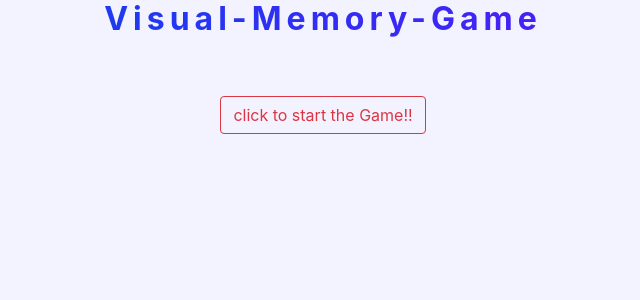
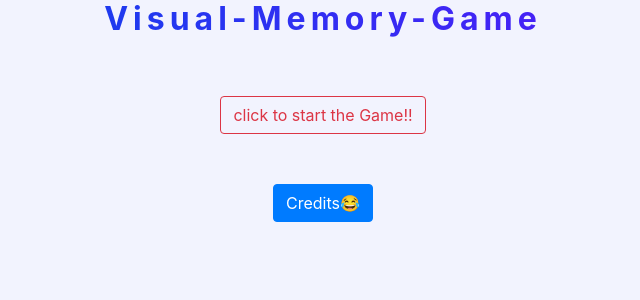
Before and after one commit to deepanshu-j/visual-memory-game, a React (Create React App) app: page / in a window 1280 px wide. Shown: the top 300 px of the page, without its empty margins (317-957 px from the left). Built offline with nearby package versions, Linux system fonts and the light colour scheme; no server answers.

Commit message:
added Footer compo with credits and played count

```diff
--- a/package.json
+++ b/package.json
@@ -6,7 +6,9 @@
     "@testing-library/jest-dom": "^5.11.9",
     "@testing-library/react": "^11.2.5",
     "@testing-library/user-event": "^12.7.1",
+    "axios": "^0.21.1",
     "bootstrap": "^4.6.0",
+    "cors": "^2.8.5",
     "react": "^17.0.1",
     "react-bootstrap": "^1.5.0",
     "react-dom": "^17.0.1",
--- /dev/null
+++ b/src/Footer.jsx
@@ -0,0 +1,29 @@
+import react,{useState} from 'react';
+// import './RollDice.css'
+import Button from 'react-bootstrap/Button';
+import Collapse from 'react-bootstrap/Collapse';
+
+function Footer(props) {
+    const [open, setOpen] = useState(false);
+
+    return (
+      <>
+        <Button
+          onClick={() => setOpen(!open)}
+          aria-controls="example-collapse-text"
+          aria-expanded={open}
+        >
+        Credits😂
+        </Button>
+        <Collapse in={open}>
+          <div id="example-collapse-text">
+          Made with ❤ by Deepanshu Johar😂😂
+          <br/>
+          {props.gotCount===true?<>Played {props.tellMeCount} times</>:'Loading...'}
+          </div>
+        </Collapse>
+      </>
+    );
+  }
+
+export default Footer;
--- a/src/Game.jsx
+++ b/src/Game.jsx
@@ -4,7 +4,8 @@ import Table from './Table';
 import Button from 'react-bootstrap/Button';
 import AppName from './AppName';
 import Lost from './Lost';
-
+import axios from 'axios';
+import Footer from './Footer';
 function range(start, end) {
     return Array(end - start + 1).fill().map((_, idx) => start + idx)
 }
@@ -45,7 +46,9 @@ var initialState={
     playersBoard : [],//rangeZero(0,8),
     isPlaying:false,
     wonThis:true,
-    gameLost:false
+    gameLost:false,
+    gotCount:false,
+    tellMeCount:12
 };
 class Game extends Component {
     constructor(props)
@@ -177,6 +180,37 @@ class Game extends Component {
 
     }
 
+//    componentDidMount(){
+//         // const url='https://www.google.com'
+//         // //const url='http://localhost:5000/api/count/';
+//         // //const url='https://peaceful-cove-72960.herokuapp.com/api/count/';
+//         // //const url='https://api.github.com/zen';
+//         // let res=await axios.get(url);
+
+// //         fetch('https://jsonplaceholder.typicode.com/todos/1')
+// //   .then(response => response.json())
+// //   .then(json => console.log(json))
+
+// //   fetch('https://peaceful-cove-72960.herokuapp.com/api/count')
+// //   .then(response => response.json())
+// //   .then(json => console.log('yo!! '+json))
+//         // setTimeout(()=>{console.log(typeof(res));
+//         //     console.log(res);},2000);
+//         // console.log(typeof(res));
+//         // console.log(res);
+
+//         fetch('https://peaceful-cove-72960.herokuapp.com/api/viewers')
+//   .then(response => response.json())
+//   .then(json => console.log(json))
+
+//     }
+    componentDidMount(){
+        axios.get('https://peaceful-cove-72960.herokuapp.com/api/count').then(res=>{
+            console.log(res.data.count)
+            this.setState({gotCount:true,tellMeCount:res.data.count});
+          });
+
+        }
 
     // componentDidMount(){
     //     ///component did mount did two things
@@ -216,7 +250,7 @@ class Game extends Component {
 
                 {this.state.startGame===true?
                  <><h4 >
-                    LeveL:{this.state.level} , Lives:{3- this.state.wrongMovesCount}
+                    LeveL : {this.state.level} , Lives : {3- this.state.wrongMovesCount}
                 </h4></>
                 :<></>
                }
@@ -235,7 +269,7 @@ class Game extends Component {
                         )
             :<> <Button className="startGameButton" variant="outline-danger" onClick={this.startGameHandler}>
             click to start the Game!!
-        </Button></>
+        </Button><div><Footer gotCount={this.state.gotCount} tellMeCount={this.state.tellMeCount}/></div></>
             }
         </h3></>)
     }
```
Also changed, not shown: 1 other file (tests, documents, lock files or other folders).
